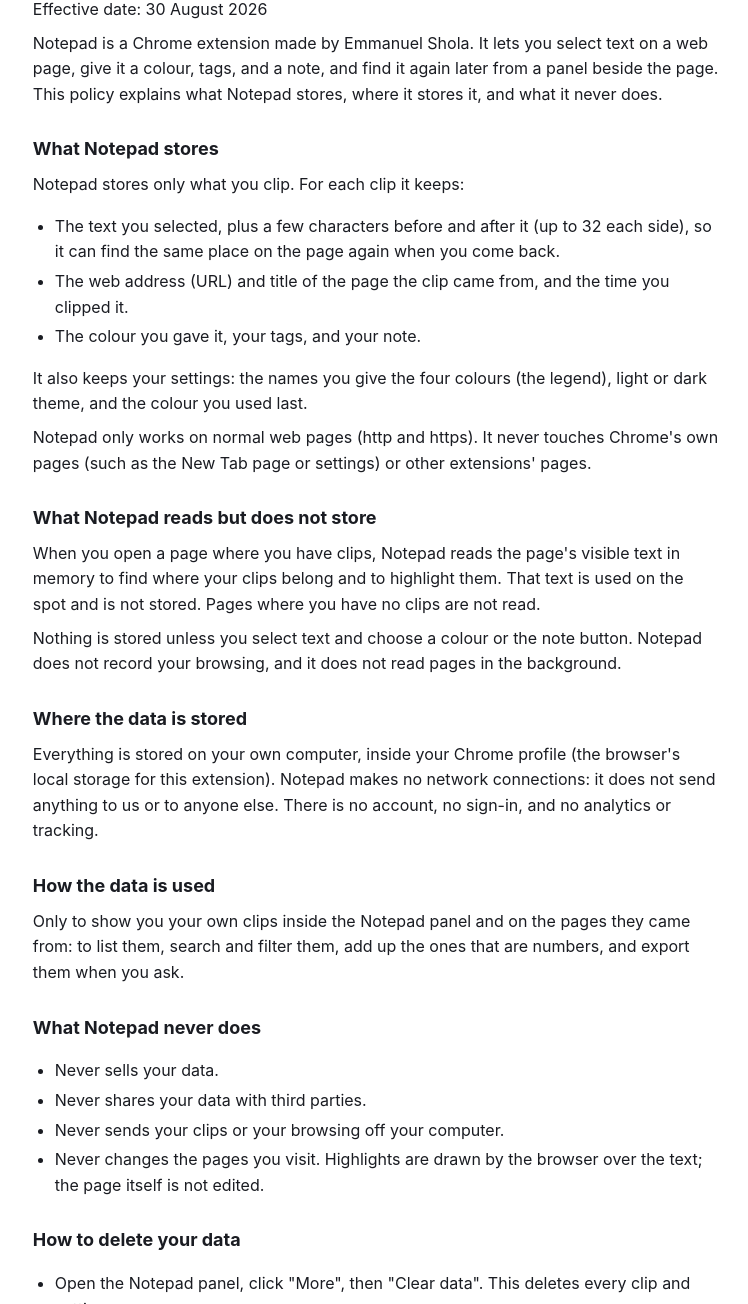
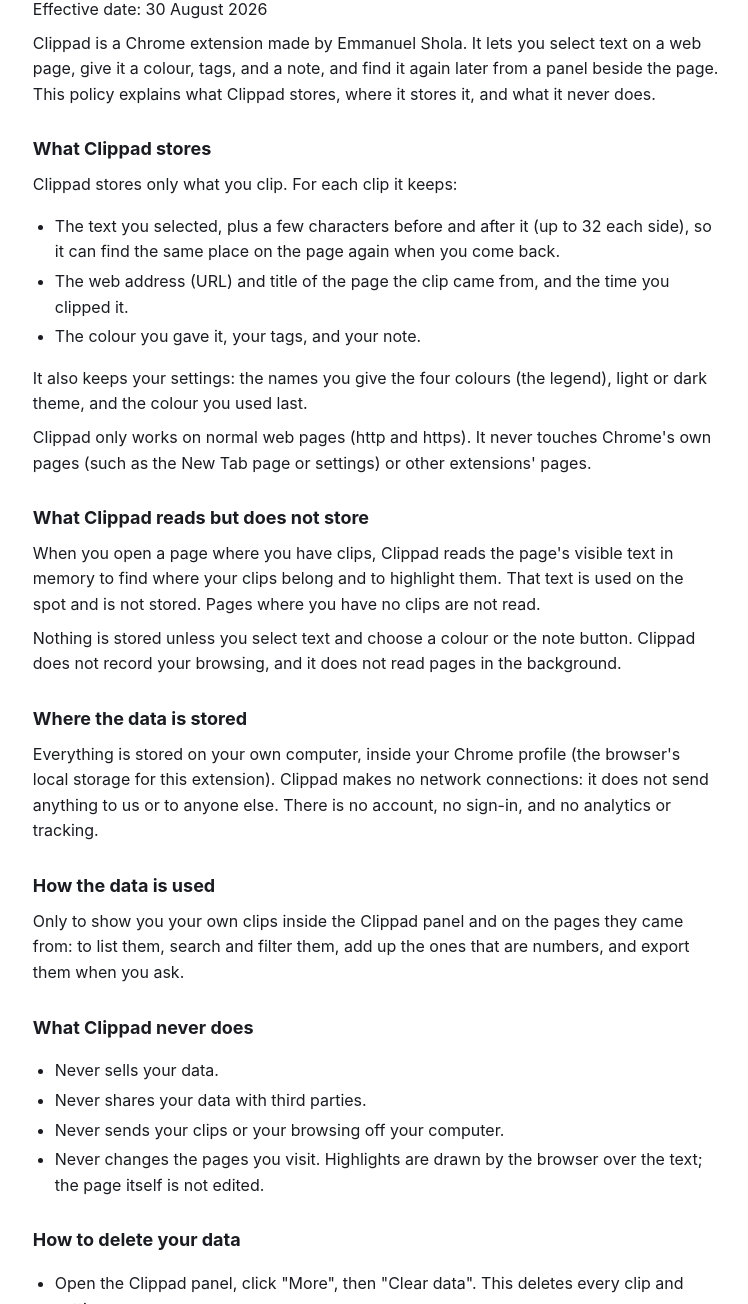
Before and after one commit to kinu01/clippad, a plain HTML site: page privacy/index.html in a window 1280 px wide. Shown: the part 139-1443 px from the top of the page, without its empty margins (264-1012 px from the left). Drawn offline with Linux system fonts and the light colour scheme.

Commit message:
Rename to Clippad

```diff
--- a/privacy/index.html
+++ b/privacy/index.html
@@ -3,7 +3,7 @@
 <head>
 <meta charset="utf-8">
 <meta name="viewport" content="width=device-width,initial-scale=1">
-<title>Notepad Privacy Policy</title>
+<title>Clippad Privacy Policy</title>
 <style>
   :root { color-scheme: light dark; }
   body { max-width: 68ch; margin: 0 auto; padding: 40px 20px 80px; font: 16px/1.6 -apple-system, BlinkMacSystemFont, "Segoe UI", Roboto, sans-serif; color: #1a1c22; background: #fff; }
@@ -18,32 +18,32 @@
 </style>
 </head>
 <body>
-<p class="top"><a href="../">Notepad</a></p>
-<h1>Notepad Privacy Policy</h1>
+<p class="top"><a href="../">Clippad</a></p>
+<h1>Clippad Privacy Policy</h1>
 <p>Effective date: 30 August 2026</p>
-<p>Notepad is a Chrome extension made by Emmanuel Shola. It lets you select text on a web page, give it a colour, tags, and a note, and find it again later from a panel beside the page. This policy explains what Notepad stores, where it stores it, and what it never does.</p>
+<p>Clippad is a Chrome extension made by Emmanuel Shola. It lets you select text on a web page, give it a colour, tags, and a note, and find it again later from a panel beside the page. This policy explains what Clippad stores, where it stores it, and what it never does.</p>
 
-<h2>What Notepad stores</h2>
-<p>Notepad stores only what you clip. For each clip it keeps:</p>
+<h2>What Clippad stores</h2>
+<p>Clippad stores only what you clip. For each clip it keeps:</p>
 <ul>
   <li>The text you selected, plus a few characters before and after it (up to 32 each side), so it can find the same place on the page again when you come back.</li>
   <li>The web address (URL) and title of the page the clip came from, and the time you clipped it.</li>
   <li>The colour you gave it, your tags, and your note.</li>
 </ul>
 <p>It also keeps your settings: the names you give the four colours (the legend), light or dark theme, and the colour you used last.</p>
-<p>Notepad only works on normal web pages (http and https). It never touches Chrome's own pages (such as the New Tab page or settings) or other extensions' pages.</p>
+<p>Clippad only works on normal web pages (http and https). It never touches Chrome's own pages (such as the New Tab page or settings) or other extensions' pages.</p>
 
-<h2>What Notepad reads but does not store</h2>
-<p>When you open a page where you have clips, Notepad reads the page's visible text in memory to find where your clips belong and to highlight them. That text is used on the spot and is not stored. Pages where you have no clips are not read.</p>
-<p>Nothing is stored unless you select text and choose a colour or the note button. Notepad does not record your browsing, and it does not read pages in the background.</p>
+<h2>What Clippad reads but does not store</h2>
+<p>When you open a page where you have clips, Clippad reads the page's visible text in memory to find where your clips belong and to highlight them. That text is used on the spot and is not stored. Pages where you have no clips are not read.</p>
+<p>Nothing is stored unless you select text and choose a colour or the note button. Clippad does not record your browsing, and it does not read pages in the background.</p>
 
 <h2>Where the data is stored</h2>
-<p>Everything is stored on your own computer, inside your Chrome profile (the browser's local storage for this extension). Notepad makes no network connections: it does not send anything to us or to anyone else. There is no account, no sign-in, and no analytics or tracking.</p>
+<p>Everything is stored on your own computer, inside your Chrome profile (the browser's local storage for this extension). Clippad makes no network connections: it does not send anything to us or to anyone else. There is no account, no sign-in, and no analytics or tracking.</p>
 
 <h2>How the data is used</h2>
-<p>Only to show you your own clips inside the Notepad panel and on the pages they came from: to list them, search and filter them, add up the ones that are numbers, and export them when you ask.</p>
+<p>Only to show you your own clips inside the Clippad panel and on the pages they came from: to list them, search and filter them, add up the ones that are numbers, and export them when you ask.</p>
 
-<h2>What Notepad never does</h2>
+<h2>What Clippad never does</h2>
 <ul>
   <li>Never sells your data.</li>
   <li>Never shares your data with third parties.</li>
@@ -53,25 +53,25 @@
 
 <h2>How to delete your data</h2>
 <ul>
-  <li>Open the Notepad panel, click "More", then "Clear data". This deletes every clip and setting.</li>
+  <li>Open the Clippad panel, click "More", then "Clear data". This deletes every clip and setting.</li>
   <li>To delete the clips from one site only, filter by that site and click "Forget &lt;site&gt;".</li>
   <li>Deleting a single clip removes it at once.</li>
   <li>Removing the extension from Chrome also deletes everything it stored.</li>
 </ul>
 
-<h2>Permissions Notepad asks for, and why</h2>
+<h2>Permissions Clippad asks for, and why</h2>
 <ul>
-  <li>Side panel: to show the Notepad panel beside the page.</li>
+  <li>Side panel: to show the Clippad panel beside the page.</li>
   <li>Tabs: to know which page the panel is beside, and to bring a clip's page back when you click it.</li>
   <li>Storage: to remember your legend and settings on your computer.</li>
   <li>Access to the sites you visit: to show the small colour bar when you select text, and to draw your highlights on the pages you return to.</li>
 </ul>
 
 <h2>Exports</h2>
-<p>Markdown and CSV exports are files created on your computer when you ask for them. They are yours; Notepad does not keep a copy or send them anywhere.</p>
+<p>Markdown and CSV exports are files created on your computer when you ask for them. They are yours; Clippad does not keep a copy or send them anywhere.</p>
 
 <h2>Changes to this policy</h2>
-<p>If a future version changes what Notepad stores, this policy will be updated first and the effective date will change.</p>
+<p>If a future version changes what Clippad stores, this policy will be updated first and the effective date will change.</p>
 
 <h2>Contact</h2>
 <p>Questions about privacy: <a href="mailto:emmanuel.shola00@gmail.com">emmanuel.shola00@gmail.com</a></p>
```
Also changed, not shown: index.html (+3 -3 lines), 1 other file.
